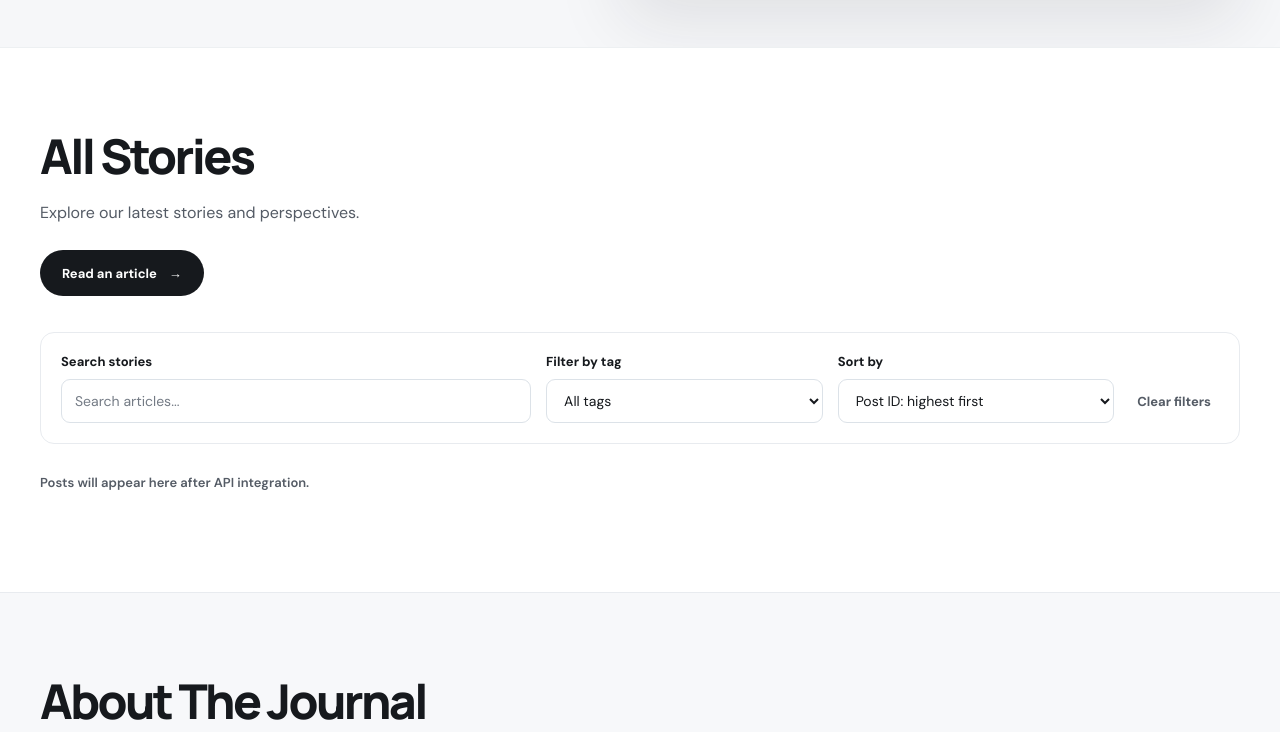
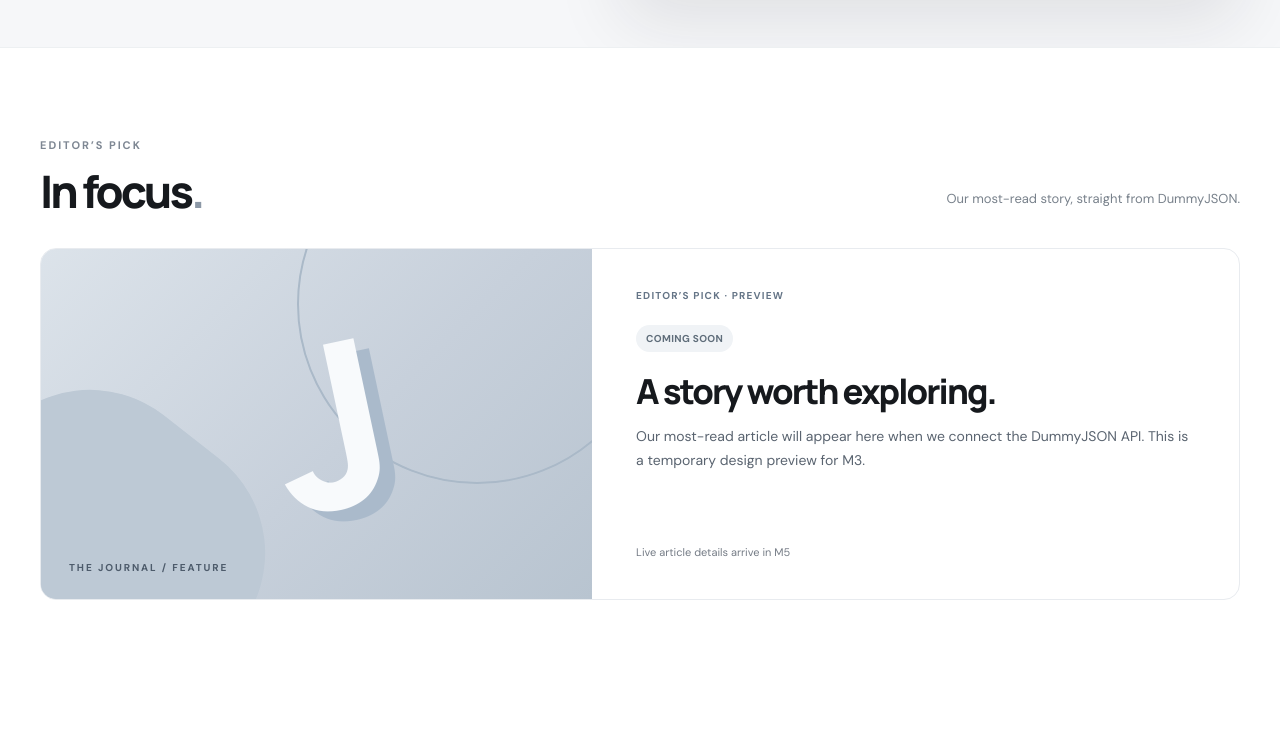
Before and after one commit to barbabarbara/TheJournal, a website: page index.html in a window 1280 px wide. Shown: the part 620-1352 px from the top of the page. Drawn offline with Linux system fonts and the light colour scheme.

Commit message:
feat: add featured story layout

```diff
--- a/assets/css/styles.css
+++ b/assets/css/styles.css
@@ -284,25 +284,17 @@ p {
 
 /* Split editorial layout: text on the left, magazine photo on the right. */
 .hero {
-  /* Main container for the hero section, overflow hidden means that any content that extends beyond the boundaries of the container will be hidden. */
   overflow: hidden;
   min-height: 590px;
   background-color: #f6f7f9;
   border-bottom: 1px solid #edf0f2;
 }
 
-/* Create a two-column layout for the hero section. */
 .hero-grid {
-  /* Enable CSS Grid layout. */
   display: grid;
-  /* Divide available space into two columns:
-     0.92fr for text and 1.08fr for the image. */
   grid-template-columns: minmax(0, 0.92fr) minmax(0, 1.08fr);
-  /* Vertically center the content within the grid. */
   align-items: center;
-  /* Add 55px of space between the columns. */
   gap: 55px;
-  /* Ensure the hero grid is at least 590px tall. */
   min-height: 590px;
 }
 
@@ -414,6 +406,195 @@ p {
   font-weight: 700;
   letter-spacing: 0.08em;
   backdrop-filter: blur(12px);
+}
+
+/* ========== 05. FEATURED STORY (M3) ========== */
+
+/* Center the feature section using the shared .shell container. */
+.feature-section {
+  padding-block: 88px 95px;
+}
+
+/* Place the section heading and supporting text at opposite edges. */
+.section-intro {
+  display: flex;
+  align-items: flex-end;
+  justify-content: space-between;
+  gap: 24px;
+  margin-bottom: 32px;
+}
+
+.section-intro .eyebrow {
+  margin-bottom: 10px;
+  color: #7e8793;
+}
+
+.section-intro h2 {
+  margin: 0;
+  font-size: clamp(34px, 3.5vw, 48px);
+  font-weight: 800;
+  line-height: 1.15;
+  letter-spacing: -0.065em;
+}
+
+.heading-period {
+  color: #8c98a6;
+}
+
+.section-intro > p {
+  margin: 0 0 6px;
+  color: #78818b;
+  font-size: 13px;
+}
+
+/* The card has an illustrated column and a text column. */
+.featured-post {
+  display: grid;
+  grid-template-columns: minmax(0, 46%) minmax(0, 1fr);
+  min-height: 330px;
+  overflow: hidden;
+  border: 1px solid var(--line);
+  border-radius: 16px;
+  background-color: #fff;
+}
+
+/* Large decorative artwork; no image file is required. */
+.featured-visual {
+  position: relative;
+  display: flex;
+  align-items: center;
+  justify-content: center;
+  min-height: 350px;
+  overflow: hidden;
+  background: linear-gradient(135deg, #dce3ea, #c7d0db 55%, #b8c4d0);
+}
+
+/* Draw the upper-right decorative circle. */
+.featured-visual::before {
+  content: "";
+  position: absolute;
+  top: -125px;
+  right: -65px;
+  width: 360px;
+  height: 360px;
+  border: 2px solid #aab9c8;
+  border-radius: 50%;
+}
+
+/* Draw the lower-left decorative shape. */
+.featured-visual::after {
+  content: "";
+  position: absolute;
+  top: 155px;
+  left: -100px;
+  width: 310px;
+  height: 310px;
+  transform: rotate(38deg);
+  border-radius: 120px;
+  background-color: #bdc9d5;
+}
+
+.featured-letter {
+  position: relative;
+  z-index: 2;
+  transform: rotate(-12deg);
+  color: #f8fafc;
+  font:
+    800 225px/1 "Manrope",
+    "DM Sans",
+    sans-serif;
+  letter-spacing: -0.13em;
+  text-shadow: 13px 13px 0 #aabacb;
+}
+
+.featured-art-text {
+  position: absolute;
+  bottom: 25px;
+  left: 28px;
+  z-index: 3;
+  color: #4d5b6b;
+  font-size: 10px;
+  font-weight: 800;
+  letter-spacing: 0.19em;
+}
+
+/* Flexbox pushes article metadata towards the bottom of the card. */
+.featured-content {
+  display: flex;
+  flex-direction: column;
+  align-items: flex-start;
+  min-width: 0;
+  padding: 38px 44px 27px;
+}
+
+.featured-kicker {
+  margin-bottom: 21px;
+  color: #657587;
+  font-size: 10px;
+  font-weight: 800;
+  letter-spacing: 0.12em;
+}
+
+.tag-list {
+  display: flex;
+  flex-wrap: wrap;
+  gap: 7px;
+}
+
+.tag {
+  padding: 7px 10px;
+  border-radius: 999px;
+  background-color: #f0f3f6;
+  color: #5f6d7a;
+  font-size: 10px;
+  font-weight: 800;
+  letter-spacing: 0.035em;
+  text-transform: uppercase;
+}
+
+.featured-title {
+  margin: 18px 0 12px;
+  font-size: clamp(28px, 2.7vw, 40px);
+  font-weight: 800;
+  line-height: 1.2;
+  letter-spacing: -0.055em;
+}
+
+.featured-description {
+  margin-bottom: 22px;
+  color: #5a6470;
+  font-size: 14px;
+  line-height: 1.75;
+}
+
+/* The link and metadata styles are ready for the future API-rendered card. */
+.featured-link {
+  display: inline-flex;
+  gap: 13px;
+  padding-bottom: 5px;
+  border-bottom: 1px solid #272522;
+  font-size: 12px;
+  font-weight: 800;
+}
+
+.featured-link:hover {
+  color: #586f8a;
+}
+
+.featured-meta {
+  margin-top: auto;
+  padding-top: 18px;
+  color: var(--muted);
+  font-size: 11px;
+}
+
+/* When JavaScript loads the feature, it can remove this class. */
+.featured-loading {
+  display: block;
+}
+
+.featured-placeholder {
+  padding: 30px;
 }
 
 .stories-section,
@@ -948,6 +1129,30 @@ p {
     height: 350px;
   }
 
+  /* Stack the featured card under its artwork on narrow screens. */
+  .feature-section {
+    padding-block: 65px;
+  }
+
+  .section-intro {
+    flex-direction: column;
+    align-items: flex-start;
+    gap: 12px;
+  }
+
+  .featured-post {
+    grid-template-columns: minmax(0, 1fr);
+  }
+
+  .featured-visual {
+    min-height: 225px;
+    max-height: 225px;
+  }
+
+  .featured-content {
+    padding: 28px;
+  }
+
   .stories-section,
   .about-section {
     padding-block: 60px;
@@ -988,6 +1193,10 @@ p {
   .editor-panel {
     padding: 18px;
   }
+
+  .featured-content {
+    padding: 24px;
+  }
 }
 
 @media (max-width: 530px) {
--- a/index.html
+++ b/index.html
@@ -104,6 +104,47 @@
             <span class="hero-photo-credit">
               A fresh perspective on everyday stories
             </span>
+          </div>
+        </div>
+      </section>
+
+      <!-- ========== FEATURED STORY (M3) ========== -->
+      <section class="feature-section shell" aria-labelledby="feature-heading">
+        <!-- Section heading and description -->
+        <div class="section-intro">
+          <div>
+            <p class="eyebrow">EDITOR’S PICK</p>
+            <h2 id="feature-heading">
+              In focus<span class="heading-period">.</span>
+            </h2>
+          </div>
+          <p>Our most-read story, straight from DummyJSON.</p>
+        </div>
+
+        <!--
+          Temporary visual preview for M3.
+          During API integration, JavaScript will replace the contents of
+          #featured-post with the actual most-viewed article.
+        -->
+        <div class="featured-post" id="featured-post" aria-live="polite">
+          <!-- Decorative feature artwork (created entirely with CSS). -->
+          <div class="featured-visual" aria-hidden="true">
+            <span class="featured-letter">J</span>
+            <span class="featured-art-text">THE JOURNAL / FEATURE</span>
+          </div>
+
+          <!-- Preview content; real article details arrive with the API. -->
+          <div class="featured-content">
+            <p class="featured-kicker">EDITOR’S PICK · PREVIEW</p>
+            <div class="tag-list">
+              <span class="tag">Coming soon</span>
+            </div>
+            <h3 class="featured-title">A story worth exploring.</h3>
+            <p class="featured-description">
+              Our most-read article will appear here when we connect the
+              DummyJSON API. This is a temporary design preview for M3.
+            </p>
+            <p class="featured-meta">Live article details arrive in M5</p>
           </div>
         </div>
       </section>
```
